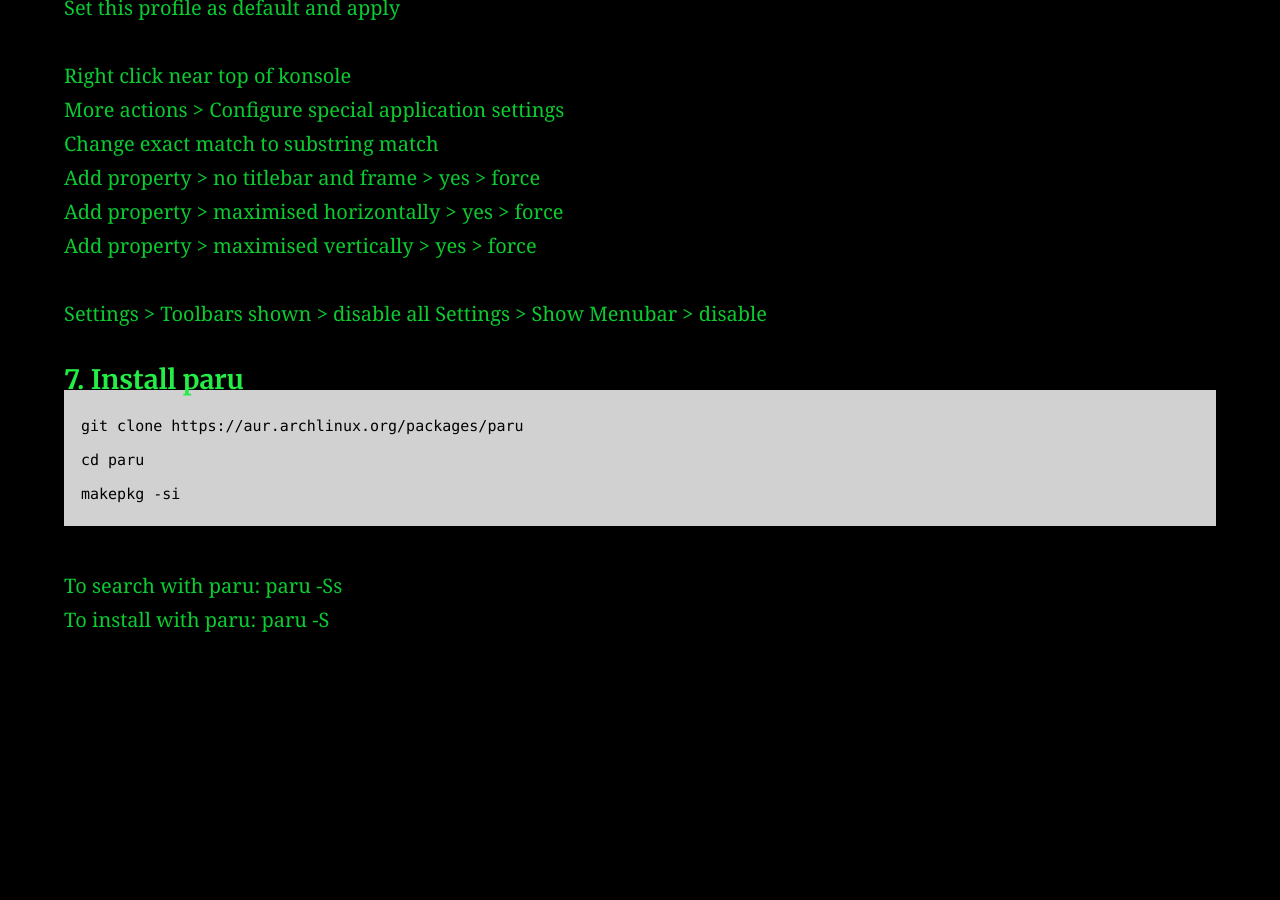
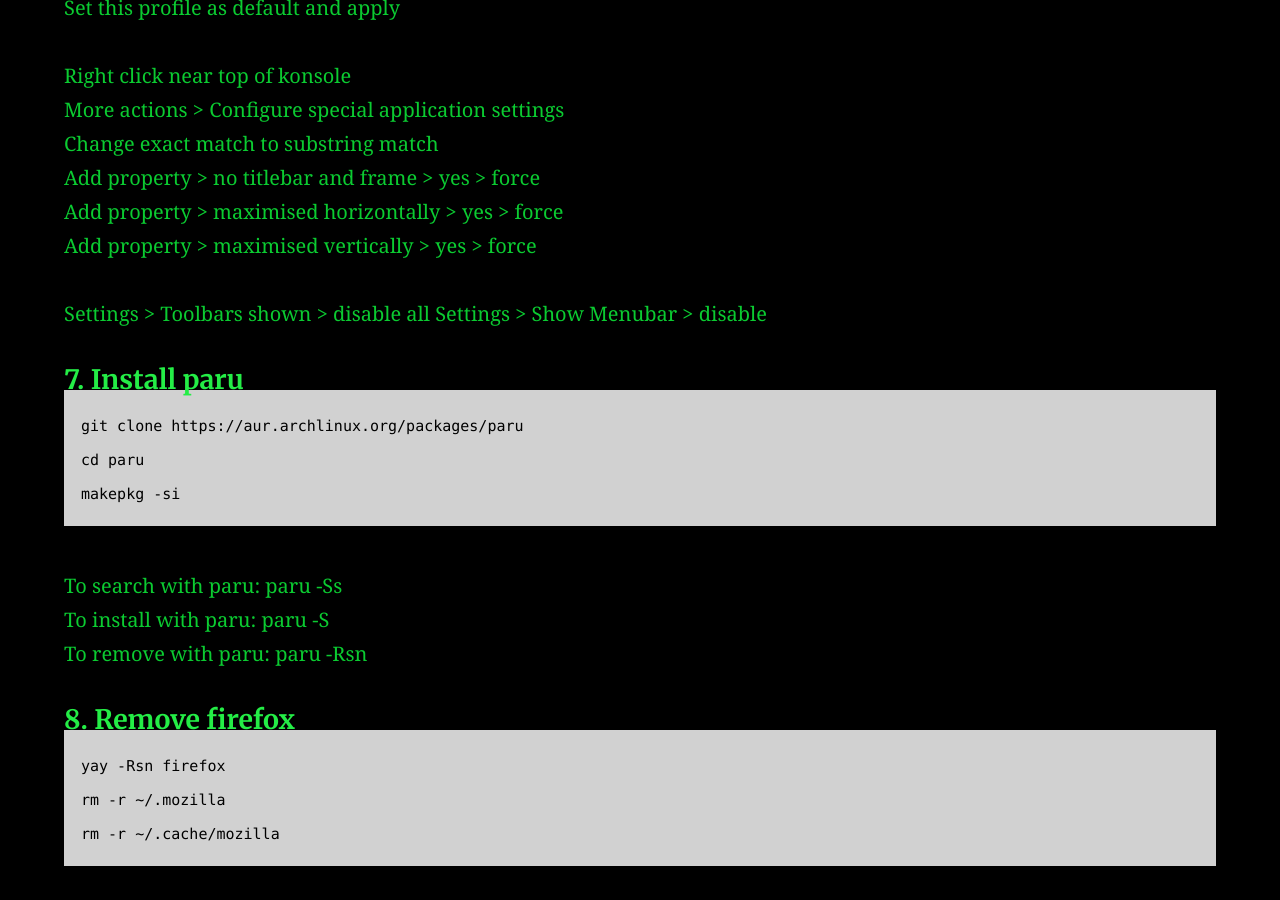
Before and after one commit to AC01010/Connor-McCartney.github.io, a Jekyll site: the page built from _posts/3022-08-27-endeavour.md, in a window 1280 px wide and 900 px high, scrolled down 1344 px. Built offline with Jekyll 4.4.1, drawn with Linux system fonts in a browser that asks for light colours; before the commit the page ends 2006 px from its top, so only the background shows below that.

Commit message:
Update 3022-08-27-endeavour.md

````diff
--- a/_posts/3022-08-27-endeavour.md
+++ b/_posts/3022-08-27-endeavour.md
@@ -62,4 +62,12 @@
 makepkg -si
 ```
 To search with paru: paru -Ss <what you want to search> <br>
-To install with paru: paru -S <what you want to install>
+To install with paru: paru -S <what you want to install> <br>
+To remove with paru: paru -Rsn <what you want to remove>
+
+#### 8. Remove firefox
+```
+yay -Rsn firefox
+rm -r ~/.mozilla
+rm -r ~/.cache/mozilla
+```
````
